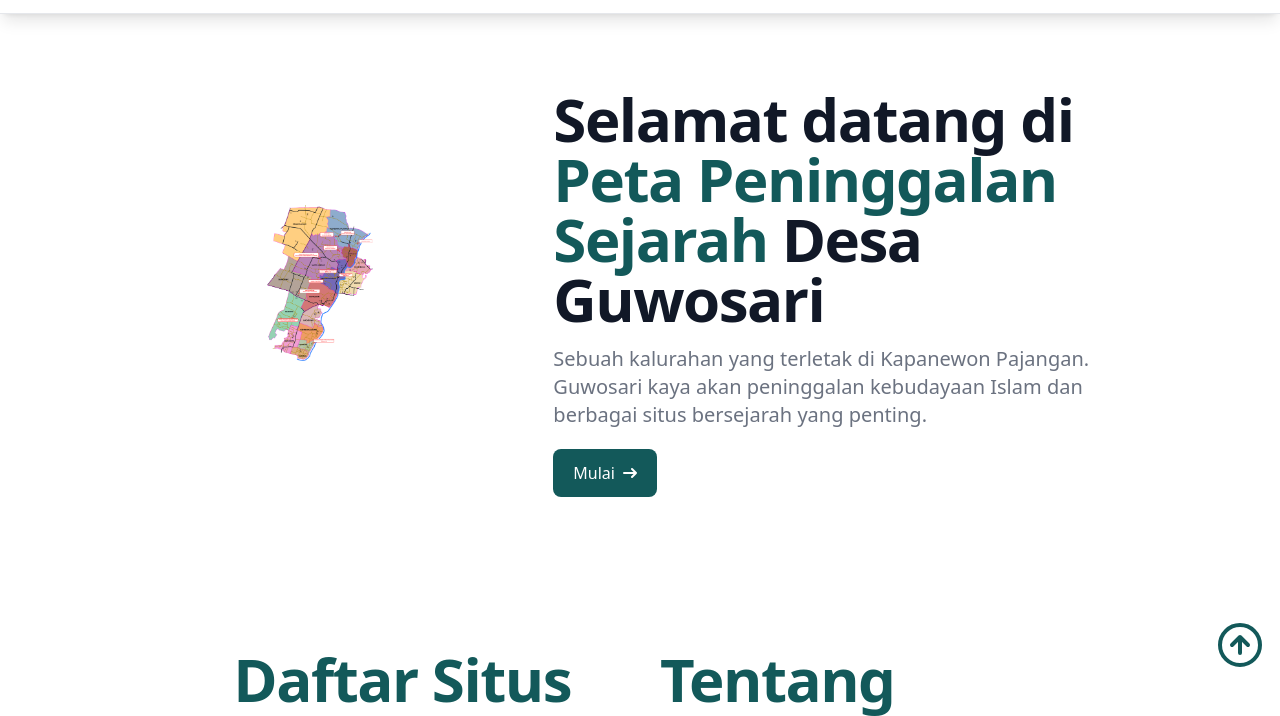
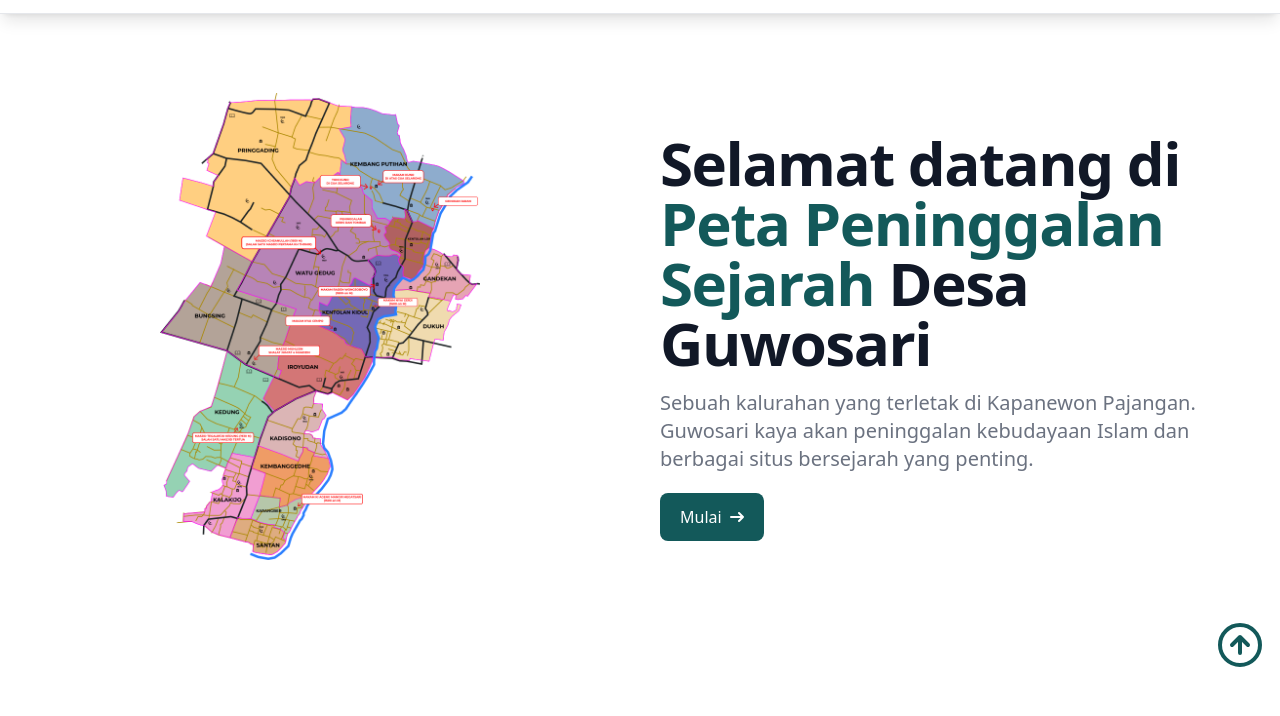
Before and after one commit to kknkpajangan/petaguwosari, a plain HTML site: page index.html in a window 1280 px wide. Shown: the part 67-783 px from the top of the page. Drawn offline with Linux system fonts and the light colour scheme.

Commit message:
ganti meneh

```diff
--- a/index.html
+++ b/index.html
@@ -88,9 +88,9 @@
     <!-- akhir nav -->
 
     <!-- Beranda -->
-    <header id="beranda" class="pt-28 flex flex-wrap justify-center">
+    <header id="beranda" class="pt-28 flex flex-wrap justify-center lg:pt-0">
       <img
-        class="w-3/5 md:w-14 lg:w-2/6 lg:p-40"
+        class="w-3/5 lg:w-3/6 lg:p-40"
         src="src/img/peta.png"
         alt="peta"
       />
```
Also changed, not shown: dist/output.css.
